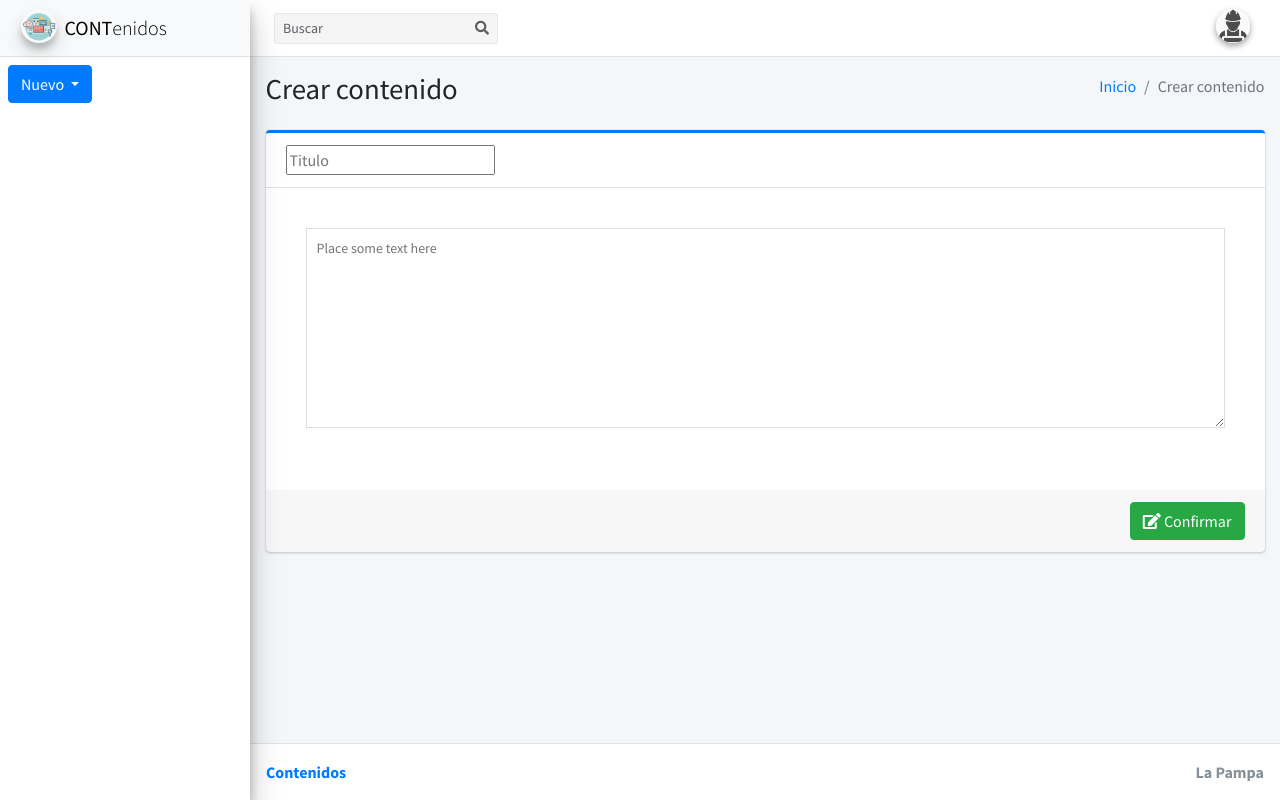
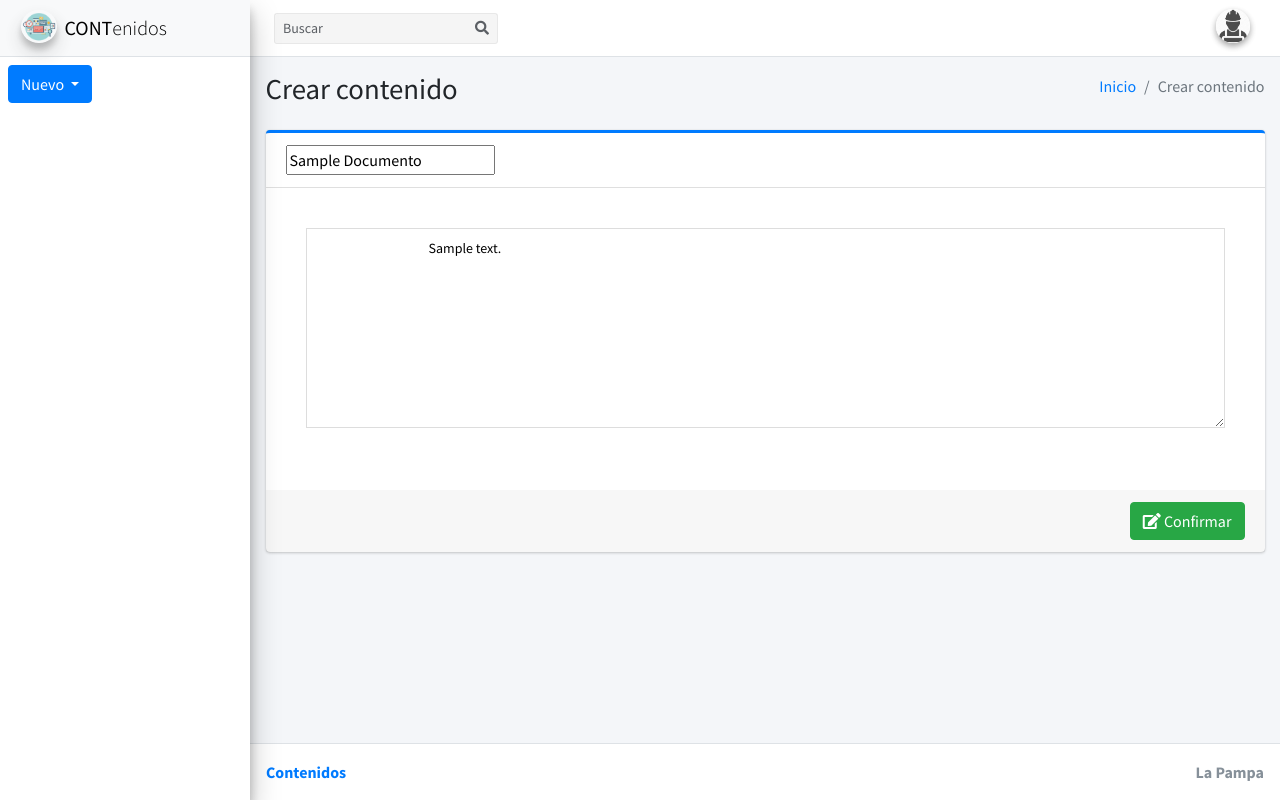
Before and after one commit to marcosabram/portal, a Django app: page /documentos/1/editar in a window 1280 px wide. Run offline with Django 3.2, Linux system fonts and the light colour scheme; tables that the repository leaves empty hold one stand-in row (values such as "Sample post"); some libraries are stand-ins or nearby versions.

Commit message:
control de formularios

```diff
--- a/templates/crear_contenido.html
+++ b/templates/crear_contenido.html
@@ -28,14 +28,15 @@
                     <input type="hidden"name="grupo" value="{{grupo}}" >
                     <div class="card card-primary card-outline">
                         <div class="card-header">
-                            <input type="text" name="titulo" placeholder="Titulo">
+                            <input type="text" name="titulo" placeholder="Titulo" value="{% if form.errors %}{{ form.titulo.value|title }}{% else %}{{ documento.titulo|title }}{% endif %}">
                         </div>
                         <!-- /.card-header -->
                         <div class="card-body">
                             <div class="card-body pad">
                                 <div class="mb-3">
                                     <textarea class="textarea" placeholder="Place some text here" name="texto"
-                                        style="width: 100%; height: 200px; font-size: 14px; line-height: 18px; border: 1px solid #dddddd; padding: 10px;"></textarea>
+                                        style="width: 100%; height: 200px; font-size: 14px; line-height: 18px; border: 1px solid #dddddd; padding: 10px;">
+                                        {% if form.errors %}{{ form.texto.value|title }}{% else %}{{ documento.texto }}{% endif %}</textarea>
                                 </div>
                             </div>
                         </div>
```
